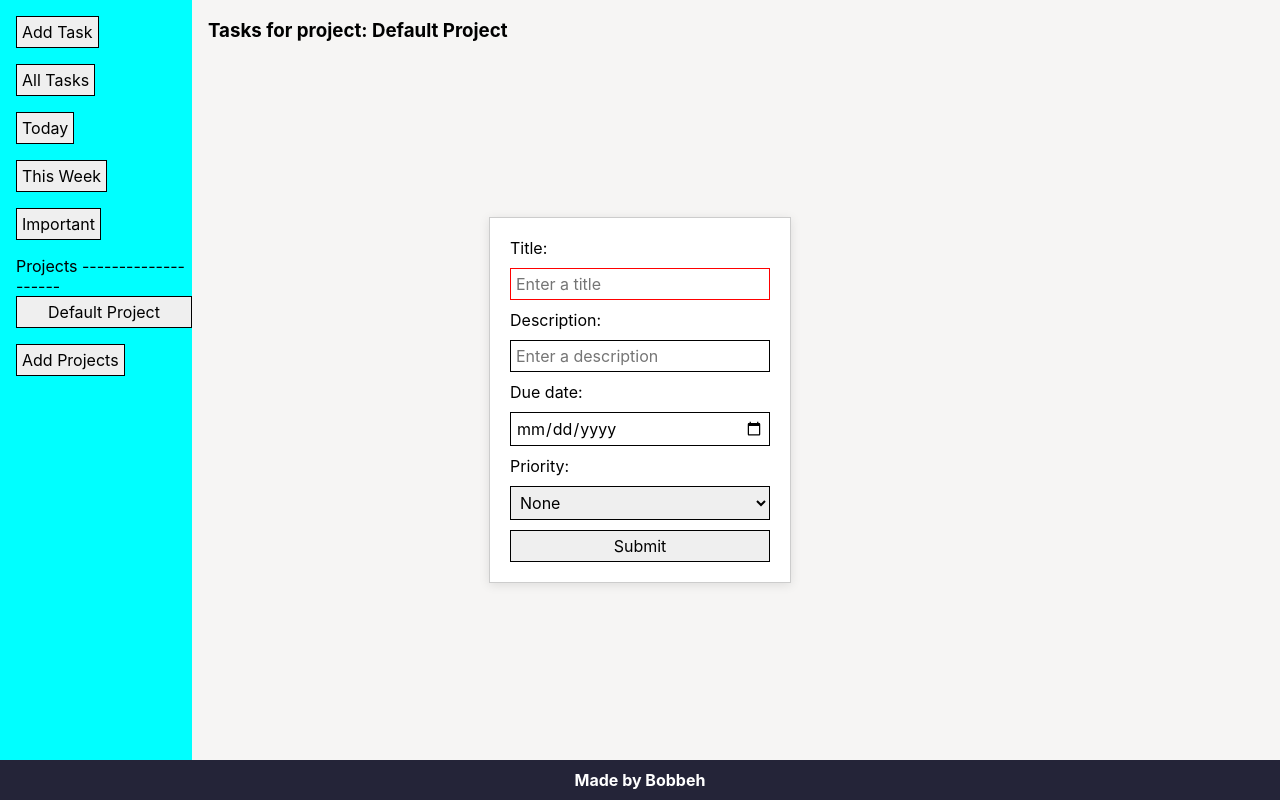
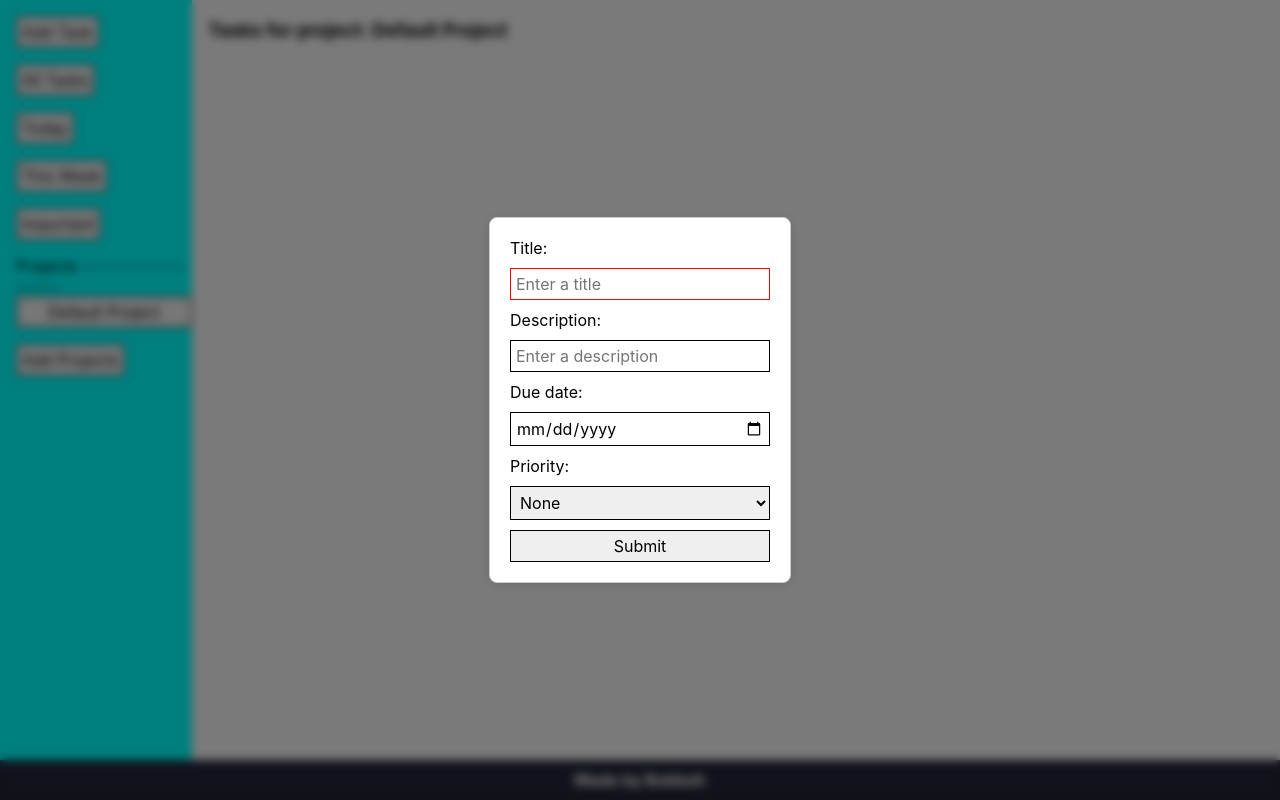
Before and after one commit to bdelucia/odin-todo, a website built with webpack: page src/index.html in a window 1280 px wide. Both pictures are taken after a click on the button "Add Task". Built offline with nearby package versions, Linux system fonts and the light colour scheme.

Commit message:
chatGPT helped with form styling

```diff
--- a/src/modules/addTask.js
+++ b/src/modules/addTask.js
@@ -70,6 +70,7 @@ export function showForm(form, overlay) {
     overlay.style.display = 'block';
     setTimeout(() => {
         form.style.opacity = '1';
+        overlay.style.opacity = '1';
     }, 10);
 }
 
--- a/src/styles.css
+++ b/src/styles.css
@@ -79,10 +79,15 @@ input[required]:valid {
   margin: 10px 0;
   background-color: #f9f9f9;
   box-shadow: 0 2px 4px rgba(0, 0, 0, 0.1);
+  min-height: 150px;
 }
 
 #tasksContainer {
-  display: flex;
+  display: grid;
+  grid-template-columns: repeat(4, 1fr);
+  grid-template-rows: repeat(4, auto);
+  gap: 10px;
+  padding: 10px;
 }
 
 .sidebar-item {
@@ -100,10 +105,24 @@ input[required]:valid {
   padding: 20px;
   background-color: white;
   border: 1px solid #ccc;
+  border-radius: 8px;
   box-shadow: 0 2px 10px rgba(0, 0, 0, 0.1);
   z-index: 1000;
   opacity: 0;
   transition: opacity 0.3s ease-in-out;
+}
+
+#popup-overlay {
+  position: fixed;
+  top: 0;
+  left: 0;
+  width: 100%;
+  height: 100%;
+  background-color: rgba(0, 0, 0, 0.5);
+  backdrop-filter: blur(5px);
+  display: none;
+  z-index: 999;
+  transition: opacity 0.3s ease;
 }
 
 #projectsSidebarContainer {
```
